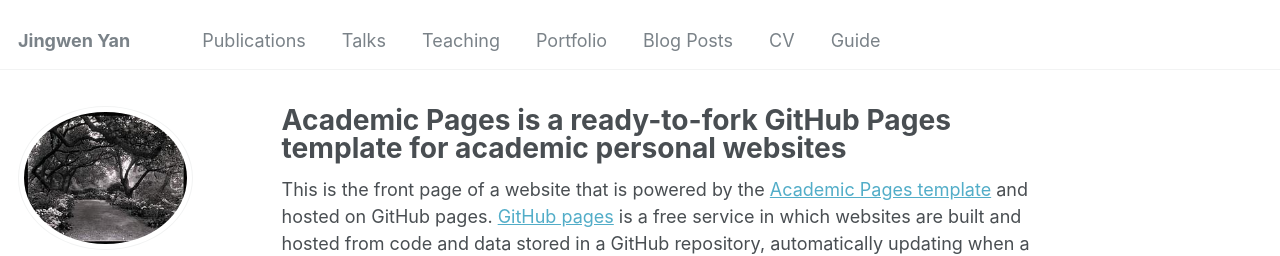
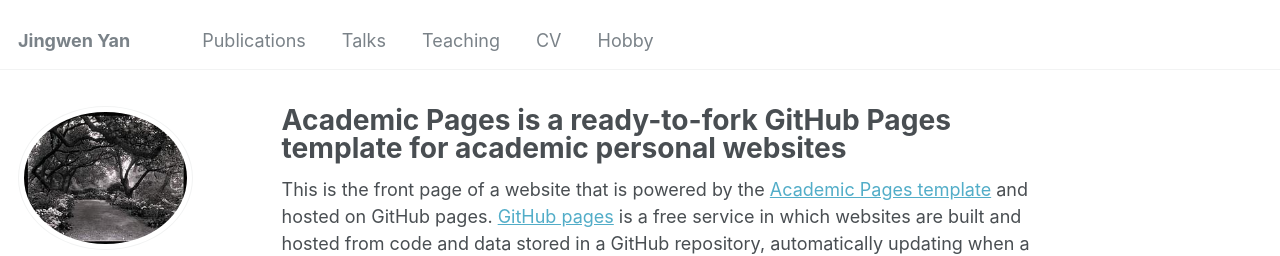
Before and after one commit to Yanjingwen111/Yanjingwen111.github.io, a Jekyll site: the page built from _pages/about.md, in a window 1280 px wide. Shown: the top 256 px of the page. Built offline with Jekyll 4.4.1, drawn with Linux system fonts in a browser that asks for light colours; some web fonts are replaced.

Commit message:
Update navigation.yml

```diff
--- a/_data/navigation.yml
+++ b/_data/navigation.yml
@@ -14,14 +14,8 @@ main:
   - title: "Teaching"
     url: /teaching/
 
-  - title: "Portfolio"
-    url: /portfolio/
-
-  - title: "Blog Posts"
-    url: /year-archive/
-
   - title: "CV"
     url: /cv/
 
-  - title: "Guide"
+  - title: "Hobby"
     url: /markdown/
```
